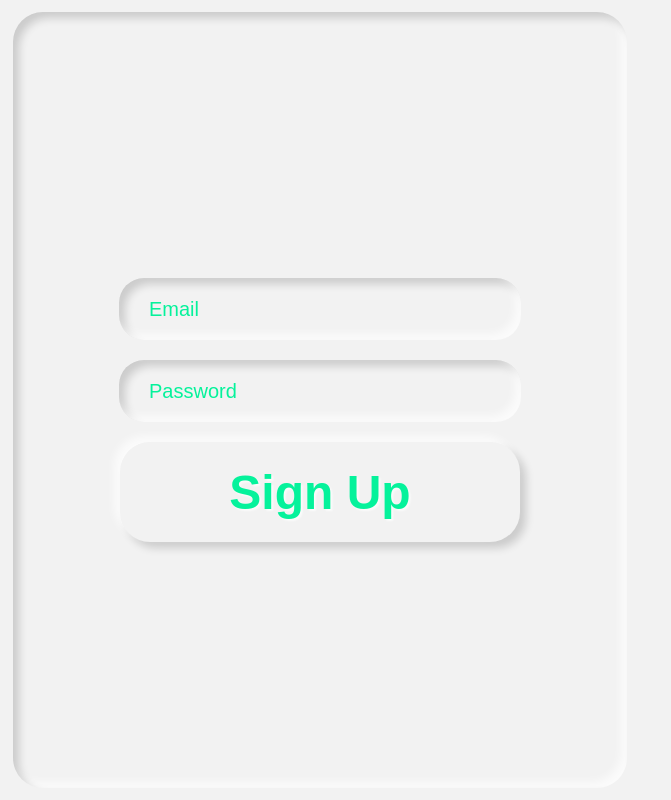
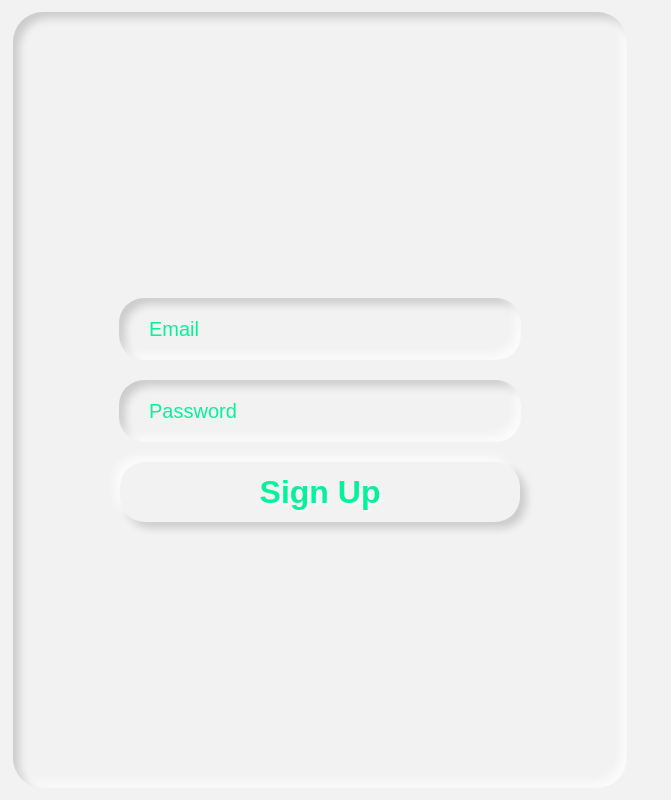
Before and after one commit to Figure-Finance/figure, a React (Create React App) app in the folder frontend/: page / in a window 1280 px wide. Shown: the whole page, without its empty margins (0-671 px from the left). Built offline with nearby package versions, Linux system fonts and the light colour scheme.

Commit message:
[update] Large styles

```diff
--- a/frontend/src/components/UI/Button/Button.module.css
+++ b/frontend/src/components/UI/Button/Button.module.css
@@ -21,12 +21,12 @@
 }
 
 .Large {
-  border-radius: 30px;
+  border-radius: 25px;
   box-shadow:
     -6px -6px 9px var(--white-shadow),
     6px 6px 9px var(--black-shadow);
-  font-size: 48px;
-  height: 100px;
+  font-size: 32px;
+  height: 60px;
   text-shadow:
     2px 2px 2px var(--white-shadow);
   width: 400px;
```
